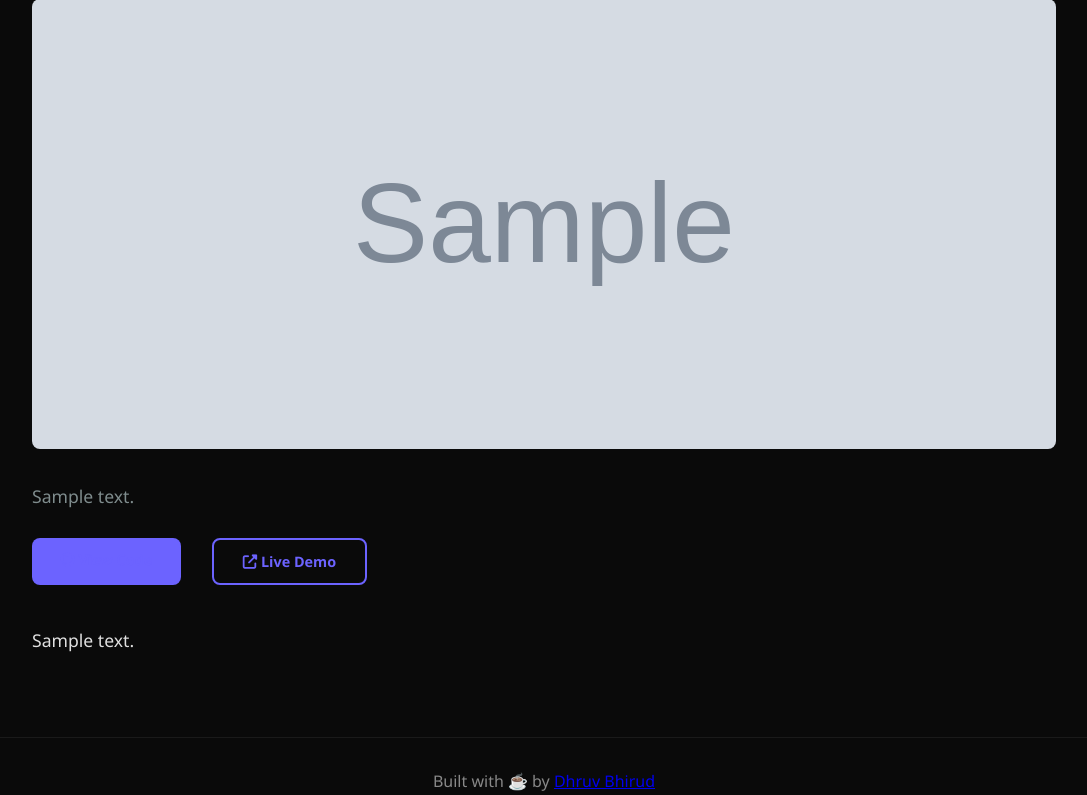
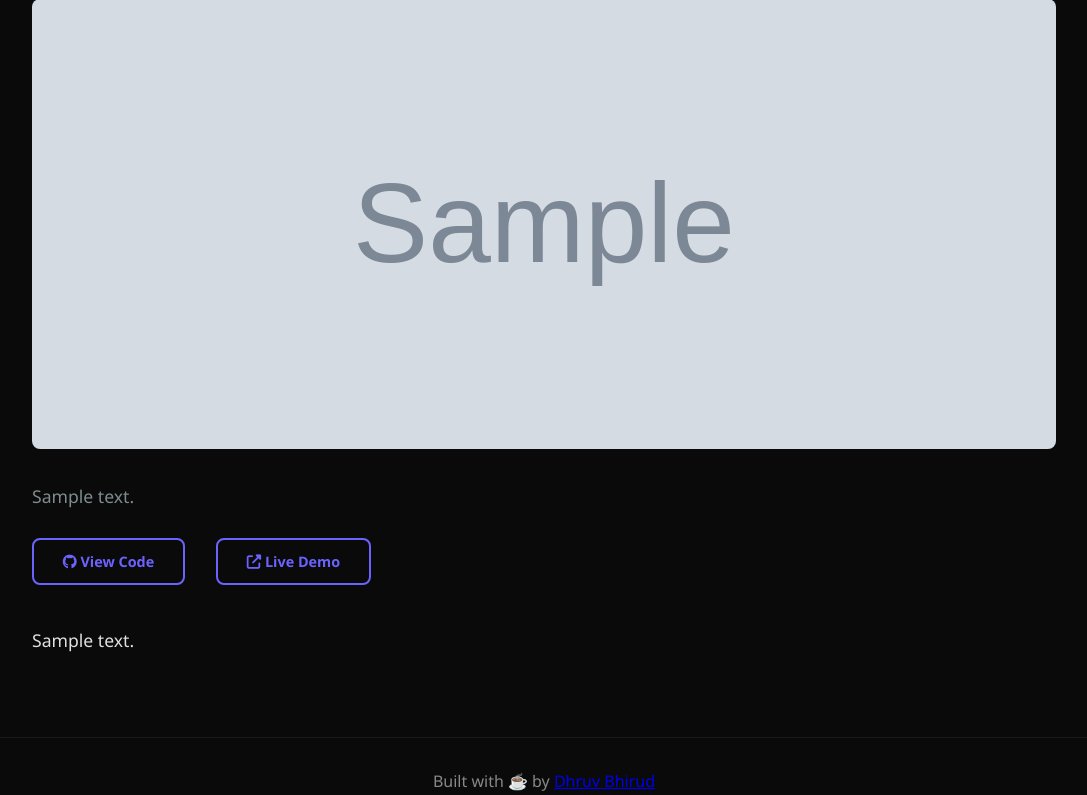
Before and after one commit to DhruvBhirud/django-portfolio, a Django app: page /project/1/ in a window 1280 px wide. Shown: the part 248-1043 px from the top of the page, without its empty margins (96-1183 px from the left). Run offline with Django 5.2, Linux system fonts and the light colour scheme; tables that the repository leaves empty hold one stand-in row (values such as "Sample post"); grey boxes marked "Sample" are stand-in pictures; a database or web service that is not in the repository returns one stand-in record (values such as "Sample title").

Commit message:
fix: btn issue in project details page

```diff
--- a/main/templates/main/project_detail.html
+++ b/main/templates/main/project_detail.html
@@ -13,7 +13,8 @@
 
         {% if project.image_url %}
         <div style="margin-bottom: 30px;">
-            <img src="{{ project.image_url }}" alt="{{ project.title }}" style="width: 100%; max-height: 450px; object-fit: cover; border-radius: 8px;">
+            <img src="{{ project.image_url }}" alt="{{ project.title }}"
+                style="width: 100%; max-height: 450px; object-fit: cover; border-radius: 8px;">
         </div>
         {% endif %}
 
@@ -23,10 +24,12 @@
 
         <div class="project-links mt-3" style="margin-bottom: 40px;">
             {% if project.github_url %}
-            <a href="{{ project.github_url }}" target="_blank" class="btn btn-primary" style="margin-right: 15px;"><i class="fab fa-github"></i> View Code</a>
+            <a href="{{ project.github_url }}" target="_blank" class="btn btn-outline" style="margin-right: 15px;"><i
+                    class="fab fa-github"></i> View Code</a>
             {% endif %}
             {% if project.live_url %}
-            <a href="{{ project.live_url }}" target="_blank" class="btn btn-outline"><i class="fas fa-external-link-alt"></i> Live Demo</a>
+            <a href="{{ project.live_url }}" target="_blank" class="btn btn-outline"><i
+                    class="fas fa-external-link-alt"></i> Live Demo</a>
             {% endif %}
         </div>
 
--- a/portfolio/settings.py
+++ b/portfolio/settings.py
@@ -13,6 +13,8 @@ https://docs.djangoproject.com/en/6.0/ref/settings/
 from pathlib import Path
 from dotenv import load_dotenv
 import os
+
+load_dotenv()
 
 # Build paths inside the project like this: BASE_DIR / 'subdir'.
 BASE_DIR = Path(__file__).resolve().parent.parent
```
